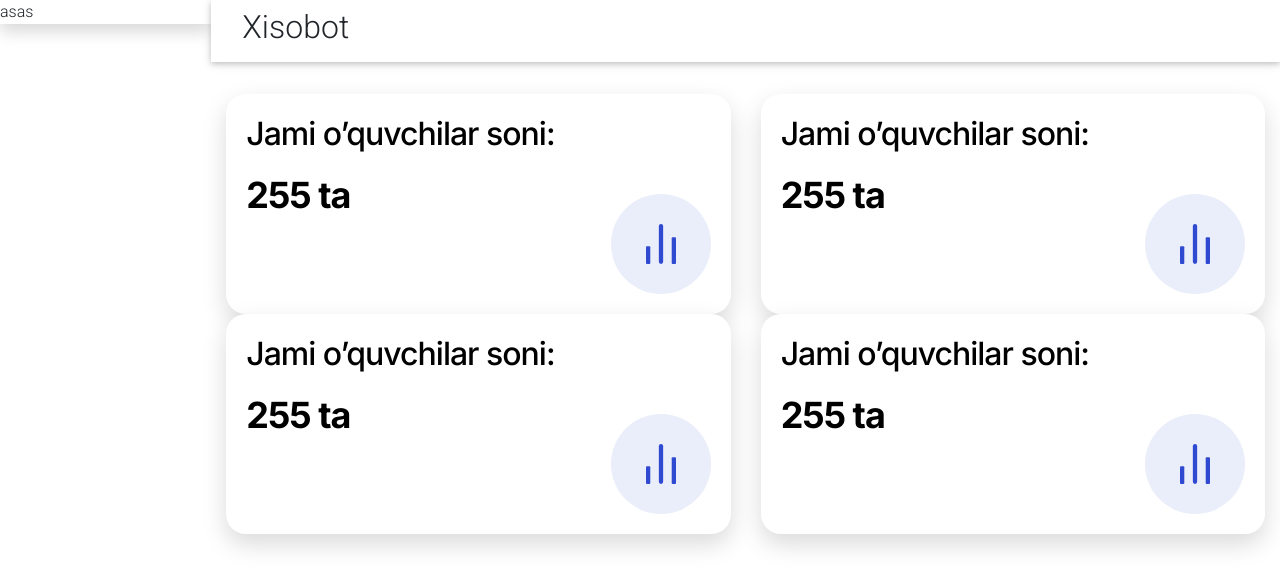
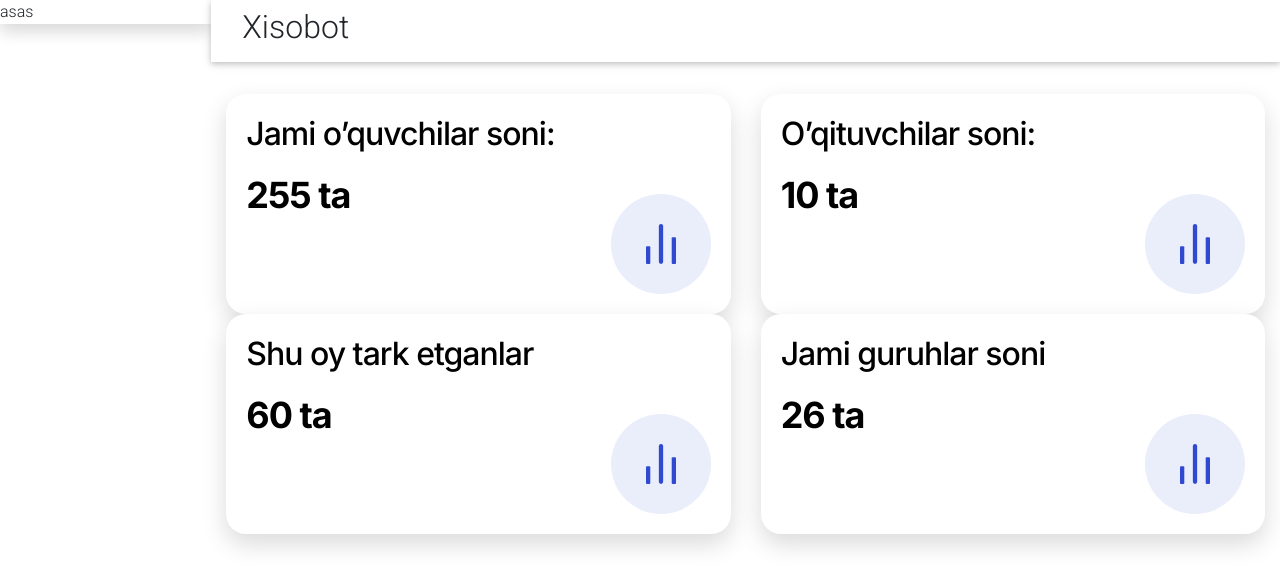
Before and after one commit to MuhammadqodirMuminov/CRM-Panel, a React (Vite) app: page / in a window 1280 px wide. Shown: the top 588 px of the page. Built offline with nearby package versions, Linux system fonts and the light colour scheme.

Commit message:
change cards

```diff
--- a/src/pages/home.jsx
+++ b/src/pages/home.jsx
@@ -6,6 +6,7 @@ const Home = () => {
 	return (
 		<Layout>
 
+				{/* Home Cards  */}
 				<div className="container-fluid">
 				<div className={styles.report__inner}>
 					<div className="row">
@@ -23,8 +24,8 @@ const Home = () => {
 						<div className="col-md-6">
 							<div className={styles.report__card}>
 								<div>
-									<h3 className={styles.report__title}>Jami o’quvchilar soni:</h3>
-									<strong className={styles.report__count}>255 ta</strong>
+									<h3 className={styles.report__title}>O’qituvchilar soni:</h3>
+									<strong className={styles.report__count}>10 ta</strong>
 								</div>
 								<div className={styles.report__ellipse}>
 									<img src={icon} alt="" />
@@ -34,8 +35,8 @@ const Home = () => {
 						<div className="col-md-6">
 							<div className={styles.report__card}>
 								<div>
-									<h3 className={styles.report__title}>Jami o’quvchilar soni:</h3>
-									<strong className={styles.report__count}>255 ta</strong>
+									<h3 className={styles.report__title}>Shu oy tark etganlar</h3>
+									<strong className={styles.report__count}>60 ta</strong>
 								</div>
 								<div className={styles.report__ellipse}>
 									<img src={icon} alt="" />
@@ -45,8 +46,8 @@ const Home = () => {
 						<div className="col-md-6">
 							<div className={styles.report__card}>
 								<div>
-									<h3 className={styles.report__title}>Jami o’quvchilar soni:</h3>
-									<strong className={styles.report__count}>255 ta</strong>
+									<h3 className={styles.report__title}>Jami guruhlar soni</h3>
+									<strong className={styles.report__count}>26 ta</strong>
 								</div>
 								<div className={styles.report__ellipse}>
 									<img src={icon} alt="" />
@@ -56,6 +57,7 @@ const Home = () => {
 					</div>
 				</div>
 				</div>
+				{/* Home Cards  */}
 
 		</Layout>
 	);
```
